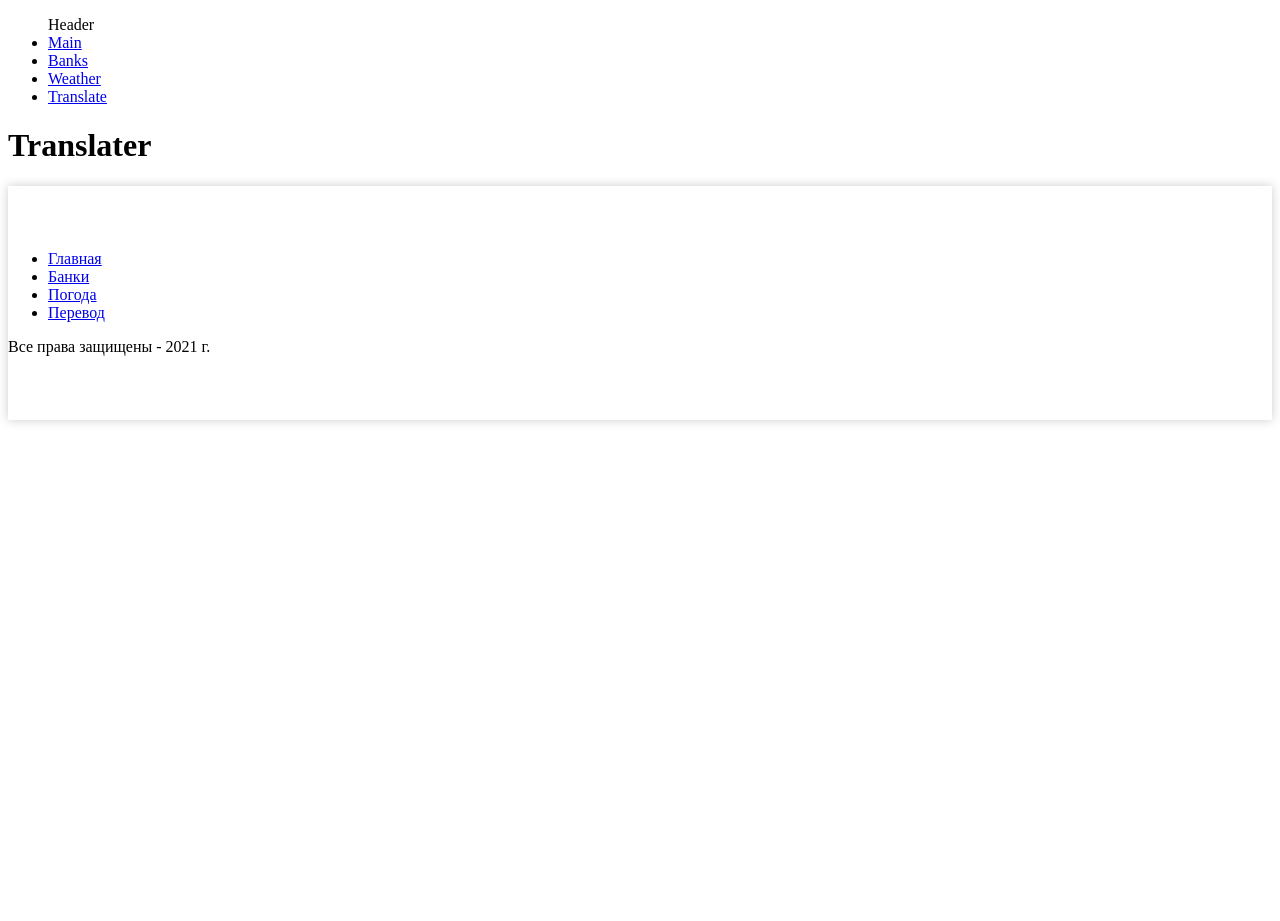
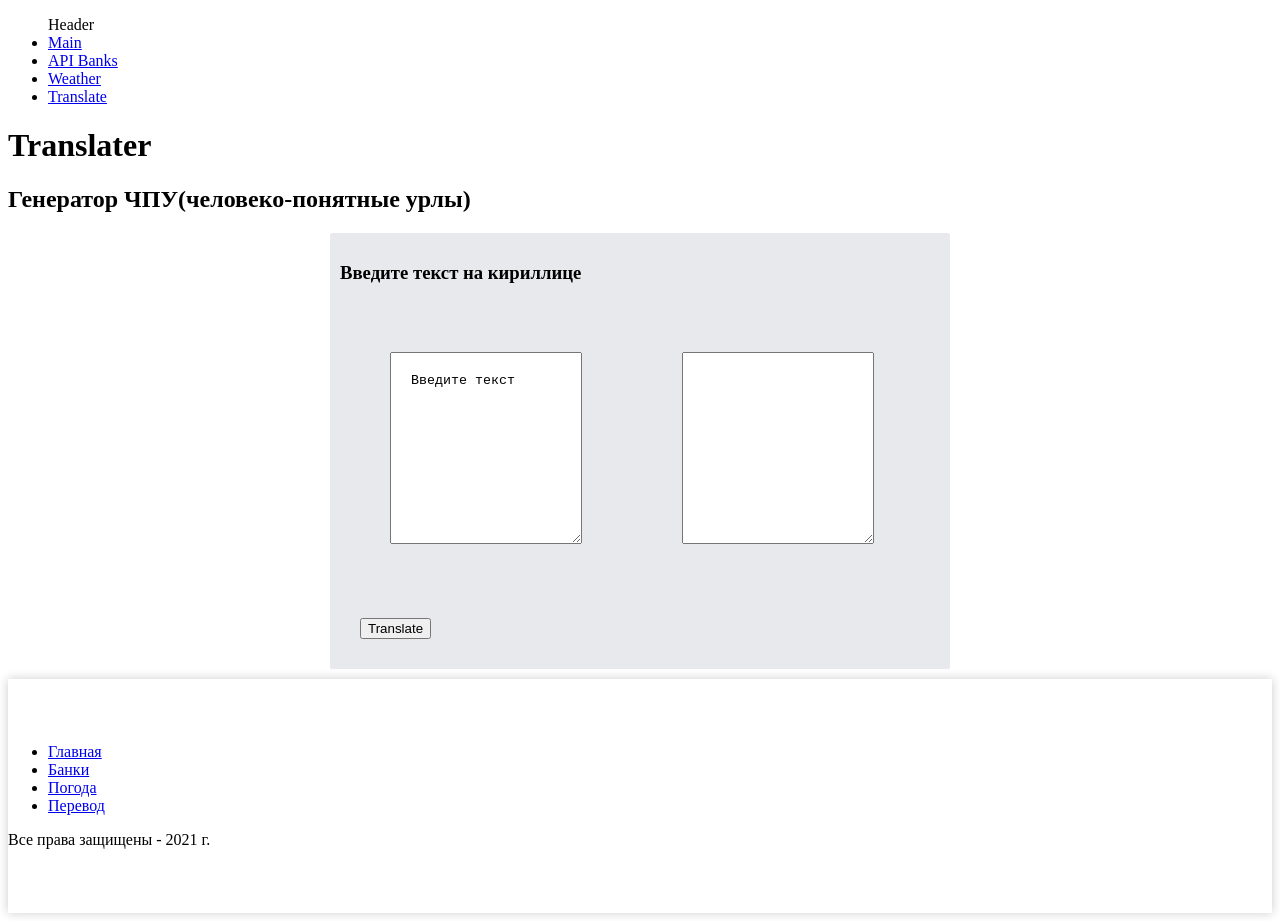
Before and after one commit to viketvova/api-project, a React (Create React App) app: page /translate in a window 1280 px wide. Before the commit the page ends 800 px from the top, so only its background shows below. Built offline with nearby package versions, Linux system fonts and the light colour scheme.

Commit message:
Translate to SEO friendly ULR

```diff
--- a/src/components/Banks/Banks.js
+++ b/src/components/Banks/Banks.js
@@ -10,7 +10,7 @@ function Banks() {
 
     return (
         <>
-            <h1>Banks</h1>
+            <h1>API Banks</h1>
             <Button bank={bank}/>
         </>
     )
--- a/src/components/Header/Header.js
+++ b/src/components/Header/Header.js
@@ -6,13 +6,13 @@ import {Link} from "react-router-dom";
 function Header() {
 
     return(
-        <div>Header
+        <header>Header
 
             <li><Link to='/'>Main</Link></li>
-            <li><Link to='/banks'>Banks</Link></li>
+            <li><Link to='/banks'>API Banks</Link></li>
             <li><Link to='/weather'>Weather</Link></li>
             <li><Link to='/translate'>Translate</Link></li>
-        </div>
+        </header>
     )
 }
 
--- /dev/null
+++ b/src/components/Translate/Translate.css
@@ -0,0 +1,19 @@
+form {
+    max-width: 600px;
+    margin: 10px auto;
+    background-color: #e8e9ec;
+    padding: 10px;
+    border-radius: 2px;
+}
+textarea {
+    width: 150px;
+    min-height: 150px;
+    padding: 20px;
+    margin: 50px;
+
+}
+
+input {
+    margin: 20px;
+    align-items: center;
+}
--- a/src/components/Translate/Translate.js
+++ b/src/components/Translate/Translate.js
@@ -1,8 +1,54 @@
-import React from "react";
+import React, {useState} from "react";
+import './Translate.css'
+
+export function Translate() {
+    const [text, setText] = useState('Введите текст')
+    const [translate, setTranslate] = useState('')
 
 
-export function Translate() {
+    function onChangeHandler(e) {
+
+        return setText(e.target.value)
+    }
+
+
+    function changeCertLatUrl() {
+        const objCir = ['а', 'б', 'в', 'г', 'д', 'е', 'ё', 'ж', 'з', 'и', 'й', 'к', 'л', 'м', 'н', 'о', 'п', 'р', 'с', 'т', 'у', 'ф', 'х', 'ц', 'ч', 'ш', 'щ', 'ъ', 'ы', 'ь', 'э', 'ю', 'я', ' ', ' -', '-'];
+        const objLat = ['a', 'b', 'v', 'g', 'd', 'e', 'yo', 'zh', 'z', 'i', 'i', 'k', 'l', 'm', 'n', 'o', 'p', 'r', 's', 't', 'u', 'f', 'h', 'c', 'ch', 'sh', 'sch', '', 'u', '', 'e', 'yu', 'ya', '-', '-'];
+        let newArr = []
+        text.trim().toLowerCase().split('').map(elem => {
+            return (objCir.find((cirElem, cirIndex) => {
+                if (elem === cirElem) newArr.push(objLat[cirIndex])
+            }))
+        })
+        return newArr.join('')
+    }
+
+    function news() {
+        setTranslate(changeCertLatUrl(text))
+    }
+
+
     return (
-        <h1>Translater</h1>
+        <div>
+            <h1>Translater</h1>
+            <h2>Генератор ЧПУ(человеко-понятные урлы)</h2>
+            <form>
+                <h3>Введите текст на кириллице</h3>
+                <div className='area'>
+                    <textarea onClick={() => setText('')}
+                              className={'left-area'} value={text}
+                              onChange={onChangeHandler}>
+                    </textarea>
+
+                    <textarea className={'right-area'}
+                              defaultValue={translate}>
+                    </textarea>
+                    <div>
+                        <input type='button' value={'Translate'} onClick={news}/>
+                    </div>
+                </div>
+            </form>
+        </div>
     )
 }
```
